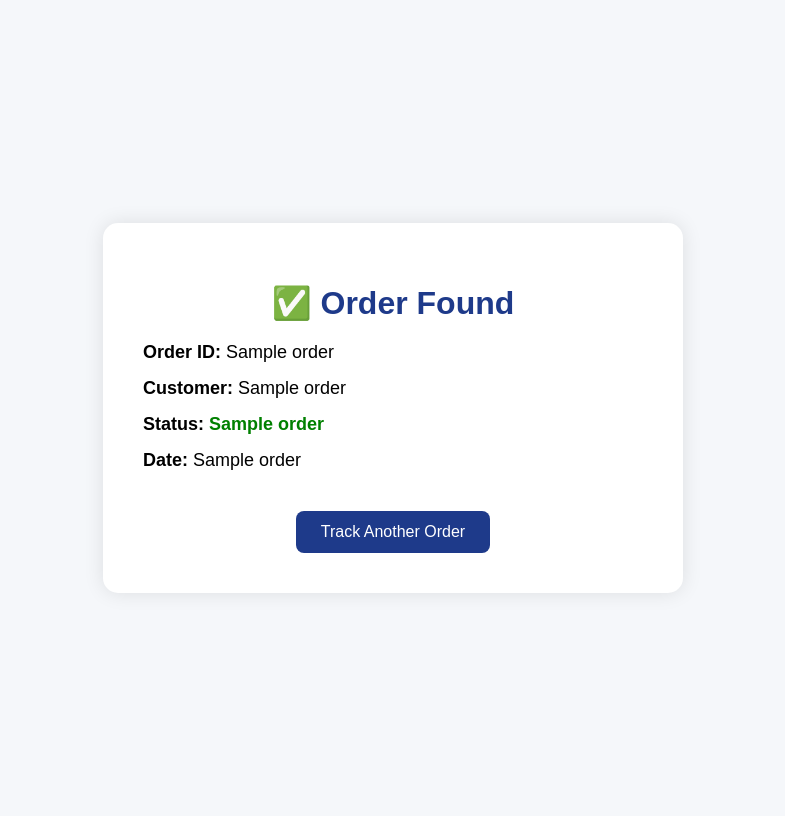
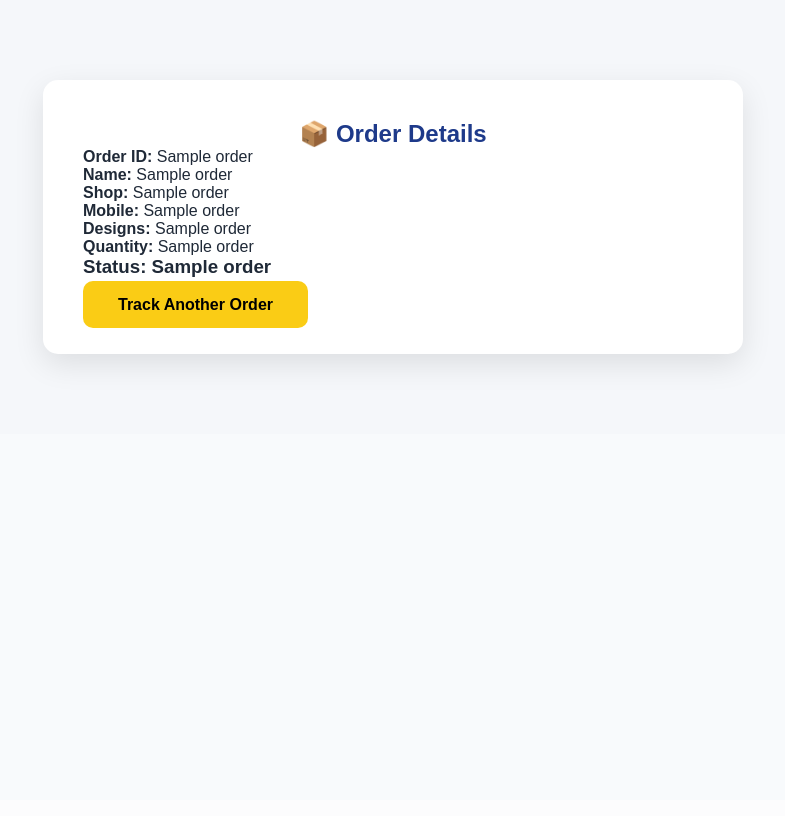
Before and after one commit to Patchikaru-Ganesh/ink-books, a Flask app: template templates/track_result.html in a window 1280 px wide. Shown: the whole page, without its empty margins (247-1032 px from the left). After the commit the page ends 375 px from the top, so only its background shows below. Run offline with Flask 3, Linux system fonts and the light colour scheme; the template is opened without the code that fills it: most values are stand-ins (such as "Sample title", 1, 10 or a date in 2020).

Commit message:
Updated order tracking UI

```diff
--- a/ink-books/app.py
+++ b/ink-books/app.py
@@ -1,6 +1,10 @@
 from flask import Flask, render_template, request, redirect, session, send_file
 import sqlite3
 import pandas as pd
+import random
+from datetime import datetime
+import requests
+import os
 
 app = Flask(__name__)
 app.secret_key = "inkbooks_secret_2026"
@@ -16,12 +20,15 @@ def init_db():
     conn.execute("""
     CREATE TABLE IF NOT EXISTS inquiries(
         id INTEGER PRIMARY KEY AUTOINCREMENT,
+        order_id TEXT,
         name TEXT,
         shop TEXT,
         mobile TEXT,
         designs TEXT,
         quantity TEXT,
-        message TEXT
+        message TEXT,
+        created_at TEXT,
+        status TEXT DEFAULT 'Pending'
     )
     """)
 
@@ -41,7 +48,7 @@ def home():
 
 
 # ==========================
-# LOGIN PAGE
+# LOGIN
 # ==========================
 
 @app.route("/login")
@@ -61,19 +68,35 @@ def login_submit():
 
     return """
     <h2>Invalid Username or Password</h2>
-    <a href="/login">Try Again</a>
+    <a href='/login'>Try Again</a>
     """
+
+
+# ==========================
+# LOGOUT
+# ==========================
+
+@app.route("/logout")
+def logout():
+
+    session.pop("admin", None)
+
+    return redirect("/login")
+
+
+# ==========================
+# SUBMIT ORDER
+# ==========================
+
 @app.route("/submit", methods=["POST"])
 def submit():
 
-    name = request.form["name"]
-    shop = request.form["shop"]
-    mobile = request.form["mobile"]
-    message = request.form["message"]
+    name = request.form.get("name", "").strip()
+    shop = request.form.get("shop", "").strip()
+    mobile = request.form.get("mobile", "").strip()
+    message = request.form.get("message", "").strip()
 
     created_at = datetime.now().strftime("%d-%m-%Y %I:%M %p")
-
-    selected_designs = []
 
     products = {
         "Breaking Bad Edition": request.form.get("breaking-bad_qty"),
@@ -90,21 +113,36 @@ def submit():
         "Unicorn Edition": request.form.get("unicorn_qty")
     }
 
+    selected_designs = []
+    total_quantity = 0
+
     for design, qty in products.items():
-        if qty and qty.strip() != "" and int(qty) > 0:
-            selected_designs.append(f"{design} - {qty}")
+
+        if qty and qty.strip():
+
+            try:
+                qty_num = int(qty)
+
+                if qty_num > 0:
+                    selected_designs.append(
+                        f"{design} - {qty_num}"
+                    )
+                    total_quantity += qty_num
+
+            except:
+                pass
+
+    if total_quantity == 0:
+        return """
+        <h2>Please select at least one notebook quantity.</h2>
+        <a href="/">Go Back</a>
+        """
 
     designs = ", ".join(selected_designs)
 
-    quantity = str(
-        sum(
-            int(qty)
-            for qty in products.values()
-            if qty and qty.strip() != ""
-        )
+    order_id = "INK-" + str(
+        random.randint(1000, 9999)
     )
-
-    order_id = "INK-" + str(random.randint(1000, 9999))
 
     BOT_TOKEN = os.environ.get("BOT_TOKEN")
     CHAT_ID = os.environ.get("CHAT_ID")
@@ -121,7 +159,7 @@ def submit():
 📚 Designs:
 {designs}
 
-📦 Quantity: {quantity}
+📦 Quantity: {total_quantity}
 
 📝 Message:
 {message}
@@ -131,13 +169,16 @@ def submit():
 """
 
     try:
-        requests.get(
-            f"https://api.telegram.org/bot{BOT_TOKEN}/sendMessage",
-            params={
-                "chat_id": CHAT_ID,
-                "text": telegram_message
-            }
-        )
+        if BOT_TOKEN and CHAT_ID:
+
+            requests.get(
+                f"https://api.telegram.org/bot{BOT_TOKEN}/sendMessage",
+                params={
+                    "chat_id": CHAT_ID,
+                    "text": telegram_message
+                }
+            )
+
     except:
         pass
 
@@ -146,7 +187,17 @@ def submit():
     conn.execute(
         """
         INSERT INTO inquiries
-        (order_id,name,shop,mobile,designs,quantity,message,created_at,status)
+        (
+            order_id,
+            name,
+            shop,
+            mobile,
+            designs,
+            quantity,
+            message,
+            created_at,
+            status
+        )
         VALUES(?,?,?,?,?,?,?,?,?)
         """,
         (
@@ -155,7 +206,7 @@ def submit():
             shop,
             mobile,
             designs,
-            quantity,
+            str(total_quantity),
             message,
             created_at,
             "Pending"
@@ -170,118 +221,7 @@ def submit():
         order_id=order_id
     )
 
-# ==========================
-# LOGOUT
-# ==========================
 
-@app.route("/logout")
-def logout():
-
-    session.pop("admin", None)
-
-    return redirect("/login")
-
-
-# ==========================
-# FORM SUBMISSION
-# ==========================
-
-@app.route("/submit", methods=["POST"])
-def submit():
-
-    name = request.form["name"]
-    shop = request.form["shop"]
-    mobile = request.form["mobile"]
-
-    # NAME VALIDATION
-    if not name.replace(" ", "").isalpha():
-
-        return render_template(
-            "error.html",
-            title="Invalid Name",
-            message="Name should contain only letters."
-        )
-
-    # SHOP VALIDATION
-    if len(shop.strip()) < 3:
-
-        return render_template(
-            "error.html",
-            title="Invalid Shop Name",
-            message="Please enter a valid shop name."
-        )
-
-    # MOBILE VALIDATION
-    if len(mobile) != 10 or not mobile.isdigit():
-
-        return render_template(
-            "error.html",
-            title="Invalid Mobile Number",
-            message="Please enter a valid 10-digit mobile number."
-        )
-
-    # INDIAN MOBILE VALIDATION
-    if mobile[0] not in "6789":
-
-        return render_template(
-            "error.html",
-            title="Invalid Mobile Number",
-            message="Indian mobile numbers must start with 6, 7, 8 or 9."
-        )
-    message = request.form["message"]
-
-    selected_designs = []
-
-    products = {
-    "Breaking Bad Edition": request.form.get("breaking-bad_qty"),
-    "BTS Edition": request.form.get("bts_qty"),
-    "Minions Edition": request.form.get("minions_qty"),
-    "Virat Kohli Edition": request.form.get("virat_kohli_qty"),
-    "Free Fire Edition": request.form.get("free_fire_qty"),
-    "Squid Game Edition": request.form.get("squid_game_qty"),
-    "Jack Sparrow Edition": request.form.get("jack_sparrow_qty"),
-    "Krishna Edition": request.form.get("krishna_qty"),
-    "Viro Edition": request.form.get("viro_qty"),
-    "Money Heist Edition": request.form.get("money_heist_qty"),
-    "Shiva Edition": request.form.get("shiva_qty"),
-    "Unicorn Edition": request.form.get("unicorn_qty")
-}
-    for design, qty in products.items():
-        if qty and qty.strip() != "" and int(qty) > 0:
-            selected_designs.append(f"{design} - {qty}")
-
-    designs = ", ".join(selected_designs)
-
-    quantity = str(
-        sum(
-            int(qty)
-            for qty in products.values()
-            if qty and qty.strip() != ""
-        )
-    )
-
-    conn = sqlite3.connect("leads.db")
-
-    conn.execute(
-        """
-        INSERT INTO inquiries
-        (name, shop, mobile, designs, quantity, message)
-        VALUES (?, ?, ?, ?, ?, ?)
-        """,
-        (
-            name,
-            shop,
-            mobile,
-            designs,
-            quantity,
-            message
-        )
-    )
-
-    conn.commit()
-    conn.close()
-
-    return render_template("thankyou.html")
 # ==========================
 # ADMIN DASHBOARD
 # ==========================
@@ -307,7 +247,61 @@ def admin():
 
 
 # ==========================
-# DELETE INQUIRY
+# UPDATE STATUS
+# ==========================
+
+@app.route("/update_status/<int:id>", methods=["POST"])
+def update_status(id):
+
+    if not session.get("admin"):
+        return redirect("/login")
+
+    status = request.form["status"]
+
+    conn = sqlite3.connect("leads.db")
+
+    conn.execute(
+        "UPDATE inquiries SET status=? WHERE id=?",
+        (status, id)
+    )
+
+    conn.commit()
+    conn.close()
+
+    return redirect("/admin")
+
+
+# ==========================
+# TRACK ORDER
+# ==========================
+
+@app.route("/track")
+def track():
+    return render_template("track.html")
+
+
+@app.route("/track_order", methods=["POST"])
+def track_order():
+
+    order_id = request.form["order_id"]
+
+    conn = sqlite3.connect("leads.db")
+
+    order = conn.execute(
+        "SELECT * FROM inquiries WHERE order_id=?",
+        (order_id,)
+    ).fetchone()
+
+    conn.close()
+
+    return render_template(
+        "track_result.html",
+        order=order
+    )
+
+
+# ==========================
+# DELETE
 # ==========================
 
 @app.route("/delete/<int:id>")
@@ -330,7 +324,7 @@ def delete(id):
 
 
 # ==========================
-# EXPORT TO EXCEL
+# EXPORT EXCEL
 # ==========================
 
 @app.route("/export")
@@ -362,7 +356,7 @@ def export():
 
 
 # ==========================
-# RUN APPLICATION
+# RUN
 # ==========================
 
 if __name__ == "__main__":
--- a/templates/index.html
+++ b/templates/index.html
@@ -25,7 +25,7 @@ content="notebooks wholesale, A4 notebooks, bulk notebooks, school notebooks, in
 
 <!-- NAVBAR -->
 <nav class="navbar">
-
+<li><a href="/track">Track Order</a></li>
     <div class="logo">
         <a href="#home">INK BOOKS</a>
     </div>
--- a/templates/track.html
+++ b/templates/track.html
@@ -3,7 +3,6 @@
 <head>
     <title>Track Order</title>
 </head>
-
 <body>
 
     <h1>Track Your Order</h1>
--- a/templates/track_result.html
+++ b/templates/track_result.html
@@ -4,110 +4,69 @@
 
     <title>Order Status</title>
 
-<style>
+    <meta name="viewport" content="width=device-width, initial-scale=1.0">
 
-body{
-    font-family:Arial,sans-serif;
-    background:#f5f7fa;
-    display:flex;
-    justify-content:center;
-    align-items:center;
-    height:100vh;
-}
-
-.card{
-    background:white;
-    padding:40px;
-    border-radius:15px;
-    box-shadow:0 0 20px rgba(0,0,0,0.1);
-    width:500px;
-    text-align:center;
-}
-
-h1{
-    color:#1e3a8a;
-    margin-bottom:20px;
-}
-
-.info{
-    text-align:left;
-    margin-top:20px;
-}
-
-.info p{
-    font-size:18px;
-    margin:15px 0;
-}
-
-.pending{
-    color:orange;
-    font-weight:bold;
-}
-
-.processing{
-    color:blue;
-    font-weight:bold;
-}
-
-.delivered{
-    color:green;
-    font-weight:bold;
-}
-
-.btn{
-    display:inline-block;
-    margin-top:25px;
-    padding:12px 25px;
-    background:#1e3a8a;
-    color:white;
-    text-decoration:none;
-    border-radius:8px;
-}
-
-</style>
+    <link rel="stylesheet"
+          href="{{ url_for('static', filename='css/style.css') }}">
 
 </head>
 
 <body>
 
-<div class="card">
+<section class="quote-section">
 
 {% if order %}
 
-<h1>✅ Order Found</h1>
+<div class="quote-card">
 
-<div class="info">
+    <h2>📦 Order Details</h2>
 
     <p><b>Order ID:</b> {{ order[1] }}</p>
 
-<p><b>Customer:</b> {{ order[2] }}</p>
+    <p><b>Name:</b> {{ order[2] }}</p>
 
-<p><b>Status:</b>
-<span class="
-{% if order[9]=='Pending' %}pending
-{% elif order[9]=='Processing' %}processing
-{% else %}delivered
-{% endif %}
-">
+    <p><b>Shop:</b> {{ order[3] }}</p>
+
+    <p><b>Mobile:</b> {{ order[4] }}</p>
+
+    <p><b>Designs:</b> {{ order[5] }}</p>
+
+    <p><b>Quantity:</b> {{ order[6] }}</p>
+
+    <h3>
+        Status:
+        <span class="status-{{ order[9]|lower }}">
             {{ order[9] }}
         </span>
-</p>
+    </h3>
 
-<p><b>Date:</b> {{ order[8] }}</p>
+    <br>
+
+    <a href="/track" class="quote-btn">
+        Track Another Order
+    </a>
 
 </div>
 
 {% else %}
 
-<h1>❌ Order Not Found</h1>
+<div class="quote-card">
 
-{% endif %}
+    <h2>❌ Order Not Found</h2>
 
-<a href="/track" class="btn">
-Track Another Order
+    <p>Please check your Order ID and try again.</p>
+
+    <br>
+
+    <a href="/track" class="quote-btn">
+        Try Again
     </a>
 
 </div>
 
+{% endif %}
+
+</section>
+
 </body>
 </html>
```
Also changed, not shown: app.py (+136 -57 lines), leads.db. Lines whose indentation alone changed are shown as unchanged.
